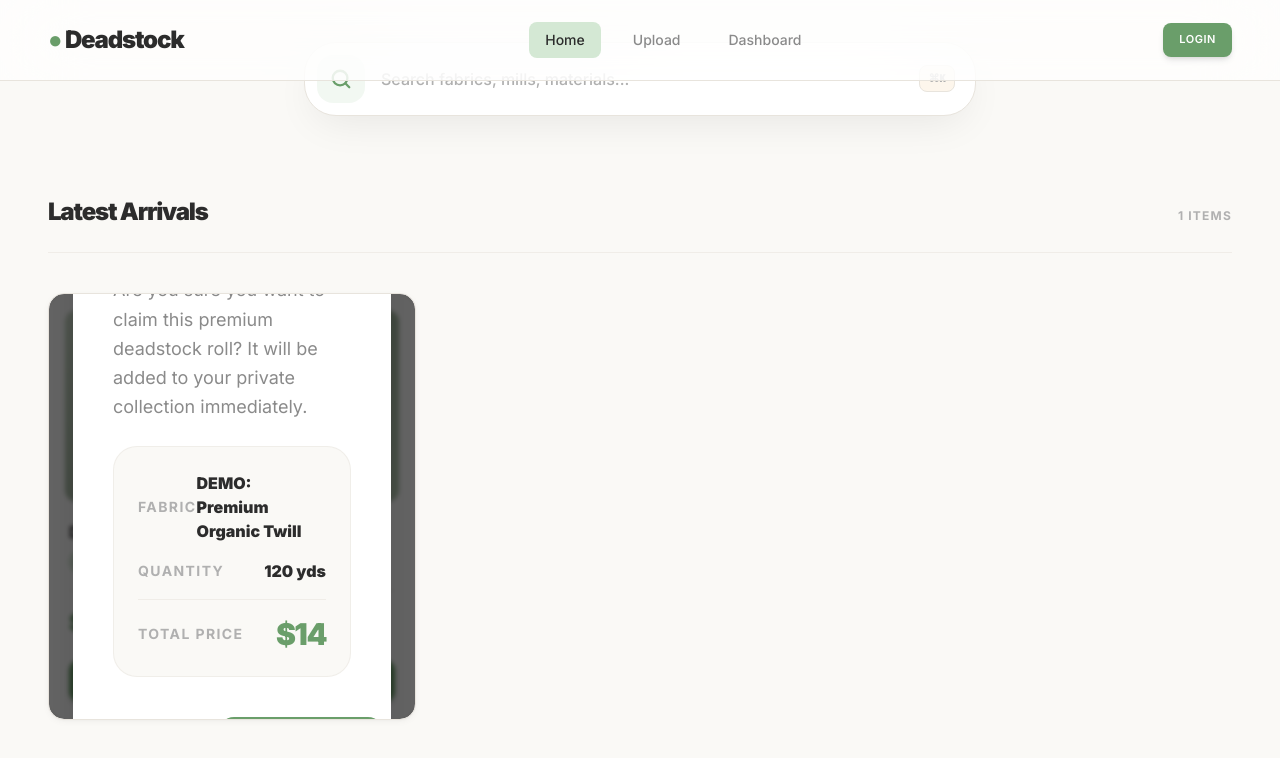
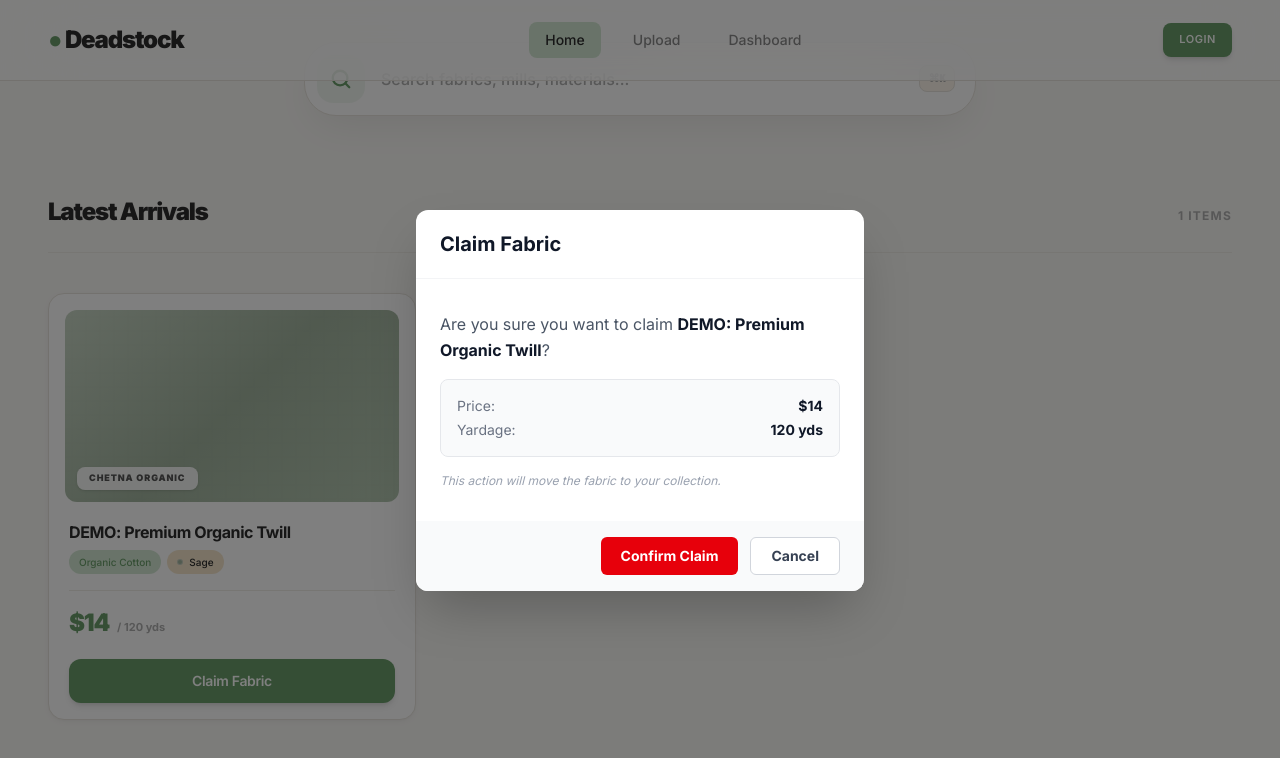
Before and after one commit to Nikhil-508/DeadStockFabric, a Next.js app: page / in a window 1280 px wide. Both pictures are taken after a click on the button "Claim Fabric". Shown: the part 412-1170 px from the top of the page. Built offline with nearby package versions, Linux system fonts and the light colour scheme.

Commit message:
fixed modal clipping and redesigned to match example

```diff
--- a/src/components/FabricCard.tsx
+++ b/src/components/FabricCard.tsx
@@ -147,24 +147,25 @@ export default function FabricCard({ fabric, onClaim }: FabricCardProps) {
         title="Claim Fabric"
         confirmText="Confirm Claim"
       >
-        <p className="mb-6 text-lg leading-relaxed text-muted">
-          Are you sure you want to claim this premium deadstock roll?
-          It will be added to your private collection immediately.
-        </p>
+        <div className="space-y-4">
+          <p className="text-gray-600">
+            Are you sure you want to claim <span className="font-bold text-gray-900">{fabric.name}</span>?
+          </p>
 
-        <div className="space-y-4 rounded-3xl bg-background p-6 border border-border/50">
-          <div className="flex justify-between items-center">
-            <span className="text-sm font-bold uppercase tracking-widest text-muted-light">Fabric</span>
-            <span className="text-base font-black text-foreground">{fabric.name}</span>
+          <div className="rounded-lg bg-gray-50 p-4 border border-gray-200">
+            <div className="flex justify-between items-center text-sm">
+              <span className="text-gray-500">Price:</span>
+              <span className="font-bold text-gray-900">${fabric.price}</span>
+            </div>
+            <div className="flex justify-between items-center text-sm mt-1">
+              <span className="text-gray-500">Yardage:</span>
+              <span className="font-bold text-gray-900">{fabric.yardage} yds</span>
+            </div>
           </div>
-          <div className="flex justify-between items-center">
-            <span className="text-sm font-bold uppercase tracking-widest text-muted-light">Quantity</span>
-            <span className="text-base font-black text-foreground">{fabric.yardage} yds</span>
-          </div>
-          <div className="flex justify-between items-center pt-4 border-t border-border-light">
-            <span className="text-sm font-bold uppercase tracking-widest text-muted-light">Total Price</span>
-            <span className="text-3xl font-black tracking-tighter text-primary-dark">${fabric.price}</span>
-          </div>
+
+          <p className="text-xs text-gray-400 italic">
+            This action will move the fabric to your collection.
+          </p>
         </div>
       </Modal>
     </Card>
--- a/src/components/ui/Modal.tsx
+++ b/src/components/ui/Modal.tsx
@@ -1,6 +1,7 @@
 "use client";
 
-import React, { useEffect } from "react";
+import React, { useEffect, useState } from "react";
+import { createPortal } from "react-dom";
 import { Button } from "./index";
 
 type ModalProps = {
@@ -24,6 +25,20 @@ export default function Modal({
   cancelText = "Cancel",
   loading = false,
 }: ModalProps) {
+  const [mounted, setMounted] = useState(false);
+
+  useEffect(() => {
+    setMounted(true);
+    if (isOpen) {
+      document.body.style.overflow = "hidden";
+    } else {
+      document.body.style.overflow = "unset";
+    }
+    return () => {
+      document.body.style.overflow = "unset";
+    };
+  }, [isOpen]);
+
   // Close on Escape key
   useEffect(() => {
     const handleEsc = (e: KeyboardEvent) => {
@@ -33,56 +48,46 @@ export default function Modal({
     return () => window.removeEventListener("keydown", handleEsc);
   }, [isOpen, onClose]);
 
-  if (!isOpen) return null;
+  if (!isOpen || !mounted) return null;
 
-  return (
-    <div className="fixed inset-0 z-[100] flex items-center justify-center p-6">
+  return createPortal(
+    <div className="fixed inset-0 z-[9999] flex items-center justify-center p-4 sm:p-6">
       {/* Backdrop */}
       <div
-        className="absolute inset-0 bg-black/60 backdrop-blur-[2px] animate-in fade-in duration-300"
+        className="fixed inset-0 bg-black/50 transition-opacity animate-in fade-in duration-200"
         onClick={onClose}
       />
 
       {/* Modal Content */}
-      <div className="relative w-full max-w-lg overflow-hidden rounded-[2rem] bg-white p-10 shadow-[0_32px_64px_-12px_rgba(0,0,0,0.2)] animate-in fade-in zoom-in-95 duration-300 ease-out">
-        {/* Close Button */}
-        <button
-          onClick={onClose}
-          className="absolute right-6 top-6 rounded-full p-2 text-muted-light transition-colors hover:bg-cream hover:text-foreground"
-        >
-          <svg xmlns="http://www.w3.org/2000/svg" width="20" height="20" viewBox="0 0 24 24" fill="none" stroke="currentColor" strokeWidth="2.5" strokeLinecap="round" strokeLinejoin="round"><path d="M18 6 6 18"/><path d="m6 6 12 12"/></svg>
-        </button>
+      <div className="relative w-full max-w-md overflow-hidden rounded-xl bg-white shadow-2xl animate-in fade-in zoom-in-95 duration-200 ease-out">
+        <div className="px-6 py-5 border-b border-gray-100">
+          <h3 className="text-xl font-bold text-gray-900">
+            {title}
+          </h3>
+        </div>
 
-        <h3 className="mb-6 text-3xl font-black tracking-tighter text-foreground">
-          {title}
-        </h3>
-
-        <div className="mb-10 text-lg text-muted leading-relaxed">
+        <div className="px-6 py-8 text-gray-600 leading-relaxed">
           {children}
         </div>
 
-        <div className="flex flex-col gap-3 sm:flex-row">
-          <Button
-            variant="ghost"
-            fullWidth
+        <div className="flex justify-end gap-3 bg-gray-50 px-6 py-4">
+          <button
+            onClick={onConfirm}
+            disabled={loading}
+            className="rounded-md bg-red-600 px-5 py-2 text-sm font-bold text-white transition-colors hover:bg-red-700 disabled:opacity-50"
+          >
+            {loading ? "Processing..." : confirmText}
+          </button>
+          <button
             onClick={onClose}
             disabled={loading}
-            className="order-2 sm:order-1"
+            className="rounded-md border border-gray-300 bg-white px-5 py-2 text-sm font-bold text-gray-700 transition-colors hover:bg-gray-50 disabled:opacity-50"
           >
             {cancelText}
-          </Button>
-          <Button
-            variant="primary"
-            size="lg"
-            fullWidth
-            onClick={onConfirm}
-            disabled={loading}
-            className="order-1 sm:order-2"
-          >
-            {loading ? "Processing..." : confirmText}
-          </Button>
+          </button>
         </div>
       </div>
-    </div>
+    </div>,
+    document.body
   );
 }
```
